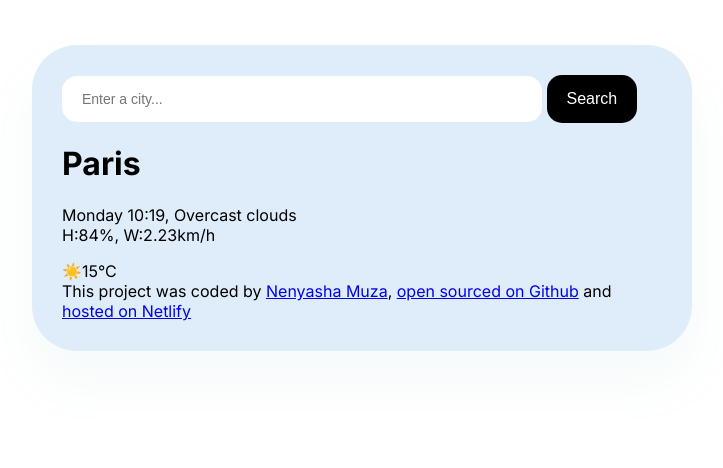
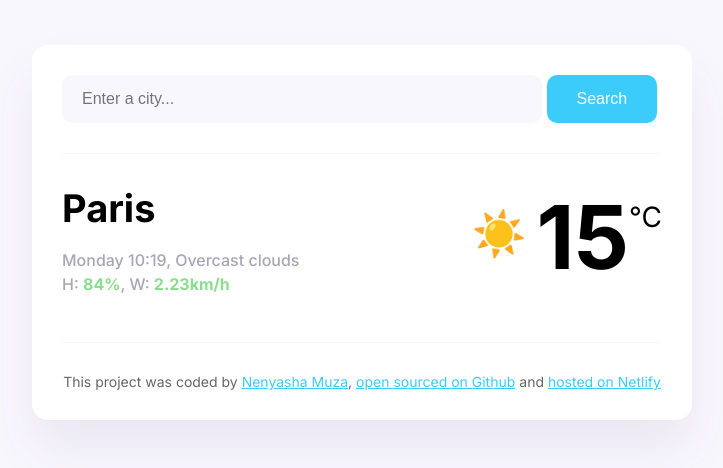
Before and after one commit to Nenyasha02/my_weather_app, a plain HTML site: page index.html in a window 1280 px wide. Shown: the whole page, without its empty margins (278-1001 px from the left). Drawn offline with Linux system fonts and the light colour scheme.

Commit message:
Added and made changes to css

```diff
--- a/index.html
+++ b/index.html
@@ -14,8 +14,8 @@
     <link rel="stylesheet" href="src/style.css">
     <title>Weather App</title>
 </head>
-<div class="weather-app">
 <body>
+    <div class="weather-app">
     <header>
         <form class="search-form">
             <input type="search" placeholder="Enter a city..." required class="search-form-input">
@@ -23,18 +23,20 @@
         </form>
     </header>
     <main>
+        <div class="weather-app-data">
         <div>
-        <h1>Paris</h1>
-        <p>
+        <h1 class="weather-app-city">Paris</h1>
+        <p class="weather-app-details">
             Monday 10:19, Overcast clouds
             <br>
-            H:84%, W:2.23km/h
+            H: <strong>84%</strong>, W: <strong>2.23km/h</strong>
         </p>
         </div>
-        <div>
-            ☀️15°C
+        <div class="weather-app-temperature-container">
+        <div class="weather-app-icon">☀️</div>
+        <div class="weather-app-temperature">15</div>
+        <div class="weather-app-unit">°C</div>
         </div>
-
     </main>
     <footer>
         This project was coded by <a href="https://github.com/Nenyasha02" target="_blank">Nenyasha Muza</a>,
--- a/src/style.css
+++ b/src/style.css
@@ -1,29 +1,94 @@
 body {
+    background-color: #f9f7fe;
     font-family: "Inter", sans-serif;
 }
 
+a {
+    color: #3bccfc;
+}
+
 .weather-app {
-    background: #DFEDFA;
+    background: white;
     max-width: 600px;
     margin: 45px auto;
-    box-shadow: 0 30px 50px rgba(132, 196, 194, 0.08);
-    border-radius: 45px;
+    box-shadow: 0 30px 50px rgba(65, 50, 100, 0.08);
+    border-radius: 16px;
     padding: 30px;
 }
 
+header {
+    border-bottom: 1px solid #f9f7fe;
+    padding: 0 0 30px 0;
+}
+
 .search-form-input {
+    background-color: #f9f7fe;
     border: none;
-    border-radius: 15px;
+    border-radius: 10px;
     width: 80%;
-    font-size: 14px;
+    font-size: 16px;
     padding: 15px 20px;
 }
 
 .search-form-btn {
-    background-color: #000000;
+    background-color: #3bccfc;
     color: #ffffff;
-    padding: 15px 20px;
+    padding: 15px 30px;
     border: none;
     font-size: 16px;
-    border-radius: 15px;
+    border-radius: 10px;
 }
+
+main {
+    padding: 30px 0;
+}
+
+.weather-app-data {
+    display: flex;
+    justify-content: space-between;
+}
+
+.weather-app-city {
+    margin: 0;
+    font-size: 38px;
+    line-height: 48px;
+}
+
+.weather-app-details {
+    font-size: 16px;
+    color: rgba(39, 33, 66, 0.4);
+    line-height: 24px;
+    font-weight: 500;
+}
+
+.weather-app-details strong {
+    color: #8adf8e;
+}
+
+.weather-app-temperature-container {
+    display: flex;
+}
+
+.weather-app-icon {
+    font-size: 44px;
+    margin-top: 22px;
+}
+
+.weather-app-temperature {
+    font-size: 88px;
+    font-weight: bold;
+    margin-left: 10px;
+}
+
+.weather-app-unit {
+    margin-top: 16px;
+    font-size: 28px;
+}
+
+footer {
+    border-top: 1px solid #f9f7fe;
+    padding: 30px 0 0 0;
+    text-align: center;
+    font-size: 14px;
+    color: rgba(0, 0, 0, 0.6);
+}
```
